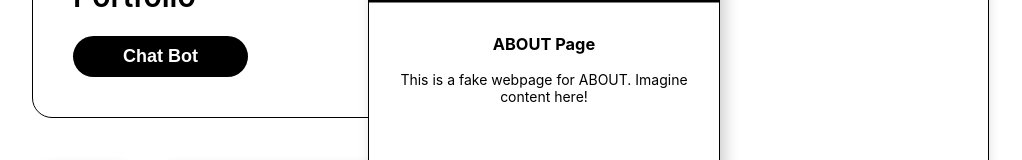
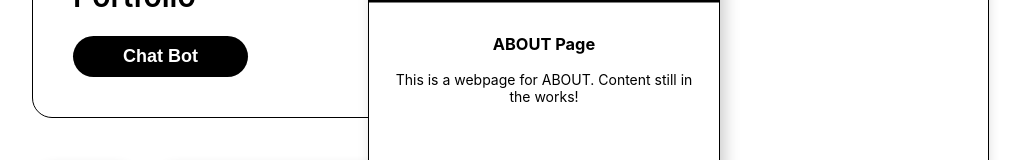
Before and after one commit to justinetrann/2025-Justine-Portfolio, a React (Create React App) app: page / in a window 1280 px wide. Both pictures are taken after a click on the item "ABOUT". Shown: the part 150-310 px from the top of the page, without its empty margins (96-1118 px from the left). Built offline with nearby package versions, Linux system fonts and the light colour scheme.

Commit message:
Content Changed

```diff
--- a/src/App.js
+++ b/src/App.js
@@ -23,7 +23,7 @@ function FloatingWindow({ title, onClose }) {
         ) : (
           <>
             <h3>{title} Page</h3>
-            <p>This is a fake webpage for {title}. Imagine content here!</p>
+            <p>This is a webpage for {title}. Content still in the works!</p>
           </>
         )}
       </div>
```
